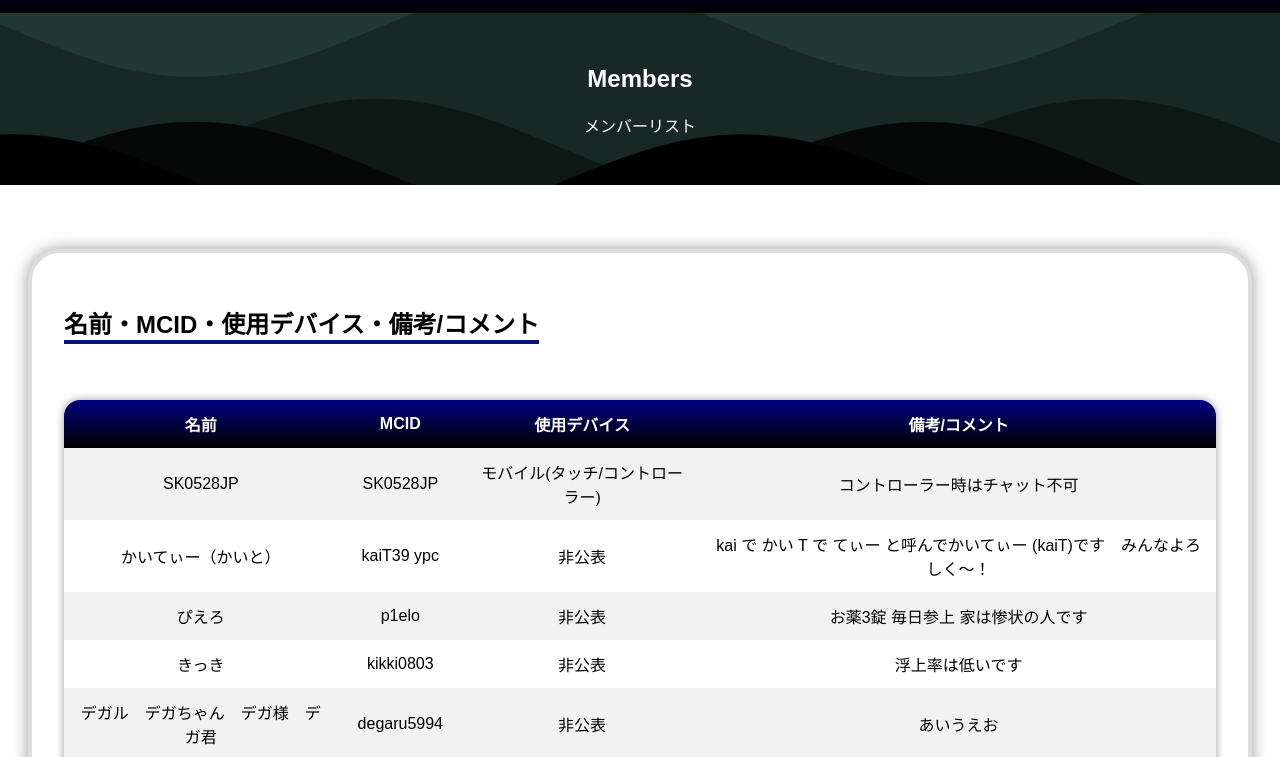
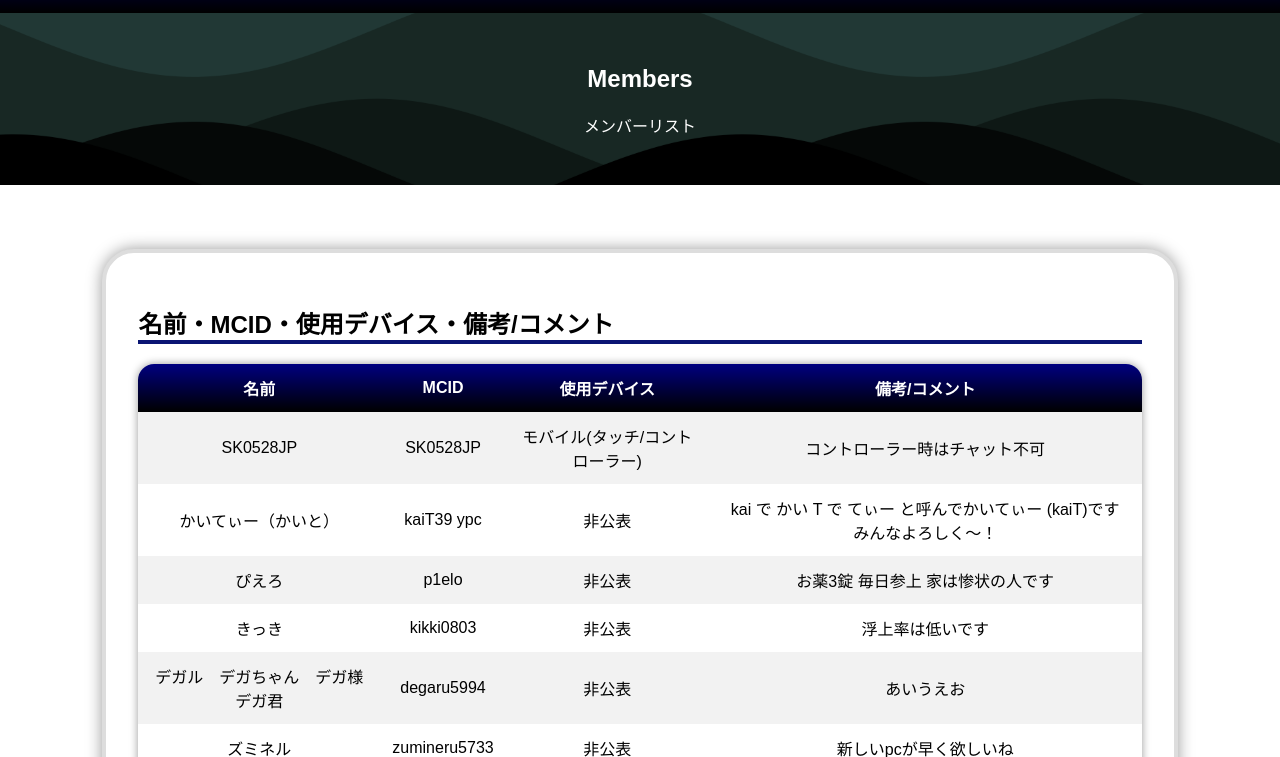
Before and after one commit to SK0528JP/hp.ypc.jp, a plain HTML site: page members.html in a window 1280 px wide. Shown: the part 69-826 px from the top of the page. Drawn offline with Linux system fonts and the light colour scheme; a script that the page names is missing; a web font is replaced by a local one.

Commit message:
Update style.css

```diff
--- a/style.css
+++ b/style.css
@@ -58,7 +58,7 @@ main {
 }
 
 .about {
-    width: 90%;
+    width: 84%;
     margin: 0 auto;
     padding: 32px;
     background-color: #fff;
@@ -66,7 +66,9 @@ main {
     border-radius: 32px;
     margin-top: 64px;
     margin-bottom: 64px;
-    display: flex;
+    -webkit-box-sizing: border-box;  /*webkit系*/
+    -moz-box-sizing: border-box;  /*Firefox*/
+    box-sizing: border-box;
     flex-direction: column;
     align-items: flex-start;
     justify-content: center;
@@ -89,7 +91,7 @@ table {
     margin-top: 20px;
     background-color: #fff; /* テーブルの背景色 */
     box-shadow: 0 0 8px rgba(0, 0, 0, 0.4);
-	 border-radius: 16px; /* 角を丸くする値を設定 */
+	border-radius: 16px; /* 角を丸くする値を設定 */
     overflow: hidden; /* 内容が角をはみ出ないようにする */
 }
 
```
